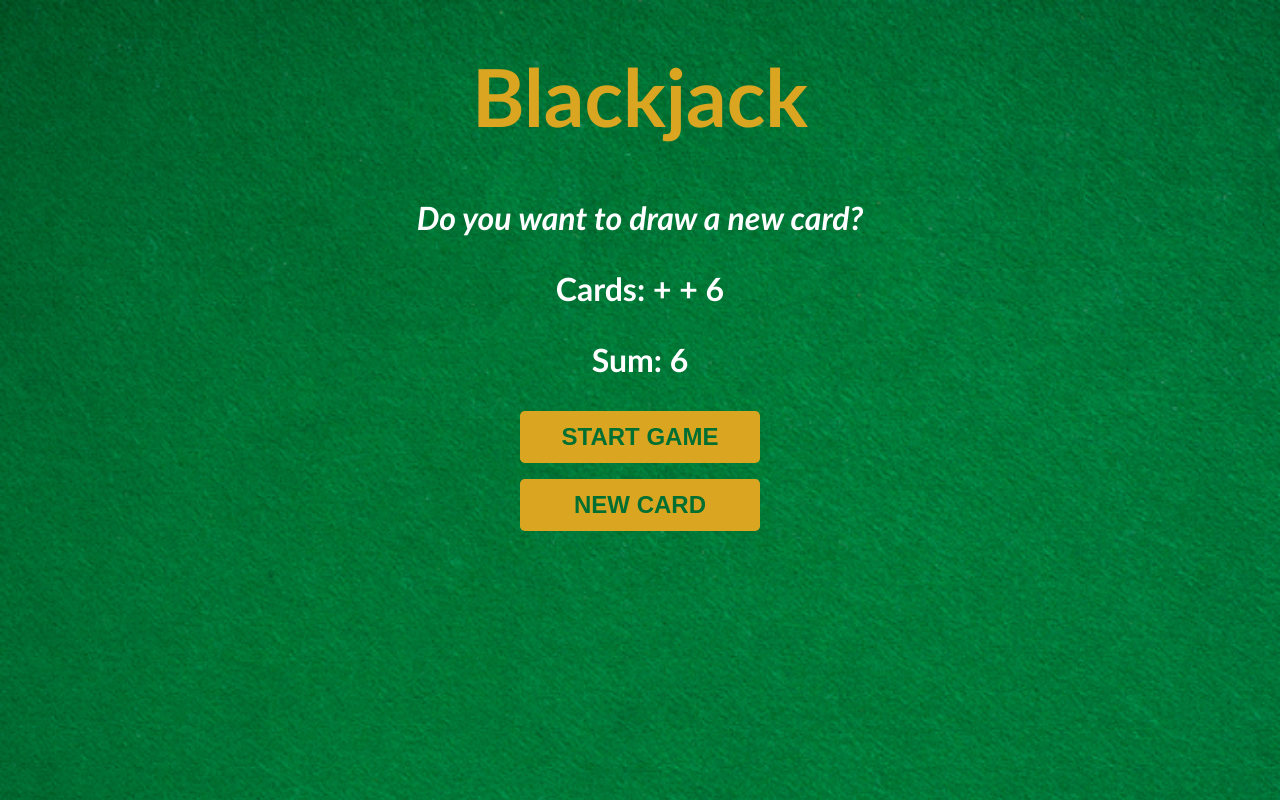
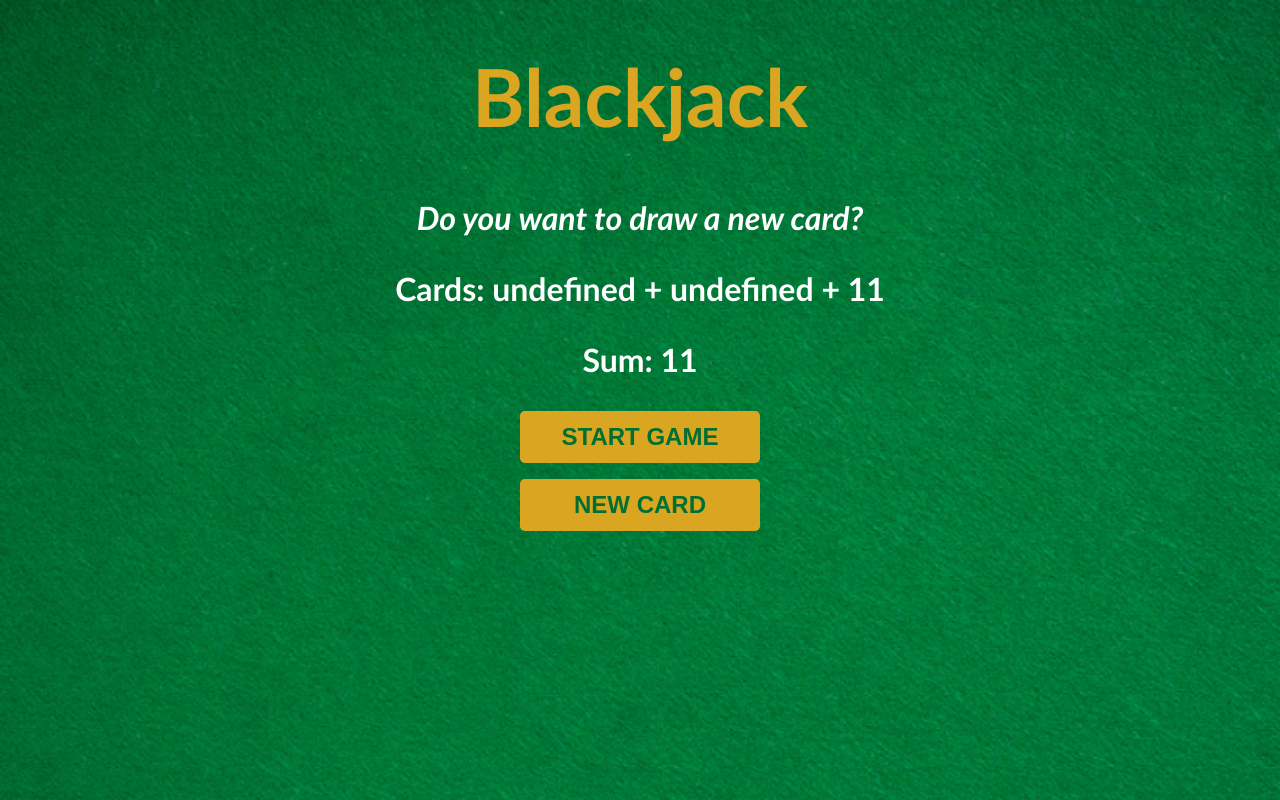
Before and after one commit to MohammedWardah/Blackjack, a plain HTML site: page index.html in a window 1280 px wide. Both pictures are taken after a click on the button "NEW CARD". Drawn offline with Linux system fonts and the light colour scheme.

Commit message:
minor improvements

```diff
--- a/index.html
+++ b/index.html
@@ -13,7 +13,7 @@
     <p id="cards-el">Cards:</p>
     <p id="sum-el">Sum:</p>
     <button onclick="startGame()" class="startBtn">START GAME</button>
-    <button onclick="newCard()" class="newCardBtn">NEW CARD</button>
+    <button onclick="drawNewCard()" class="newCardBtn">NEW CARD</button>
     <script src="index.js"></script>
   </body>
 </html>
--- a/index.js
+++ b/index.js
@@ -1,8 +1,8 @@
 //Blackjack game logic:
 
 const messageEl = document.getElementById("message-el");
+const cardsEl = document.getElementById("cards-el");
 const sumEl = document.getElementById("sum-el");
-const cardsEl = document.getElementById("cards-el");
 
 let firstCard;
 let secondCard;
@@ -40,10 +40,17 @@ function checkWin() {
 function displayInfo() {
   messageEl.textContent = message;
   sumEl.textContent = "Sum: " + sum;
-  cardsEl.textContent = "Cards: " + cards.join(" + ");
+  //cardsEl.textContent = "Cards: " + cards.join(" + "); Too Simple!
+  cardsEl.textContent = "Cards: ";
+  for (let i = 0; i < cards.length; i++) {
+    cardsEl.textContent += cards[i] + " + ";
+  }
+  if (cardsEl.textContent.endsWith(" + ")) {
+    cardsEl.textContent = cardsEl.textContent.slice(0, -3);
+  }
 }
 
-function newCard() {
+function drawNewCard() {
   let drawnCard = Math.floor(Math.random() * 10) + 2;
   sum += drawnCard;
   cards.push(drawnCard);
```
